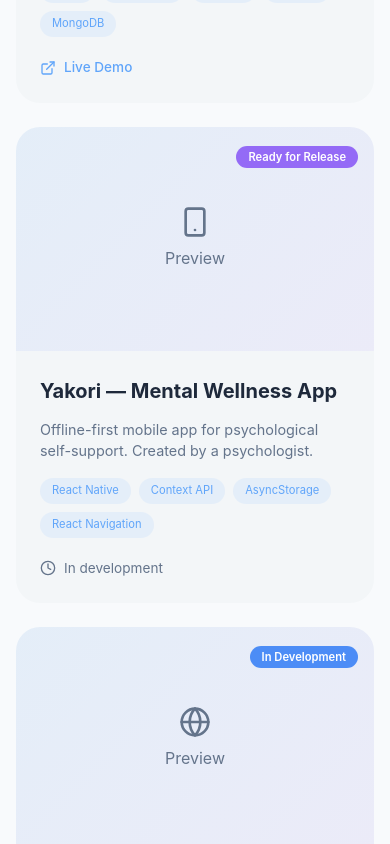
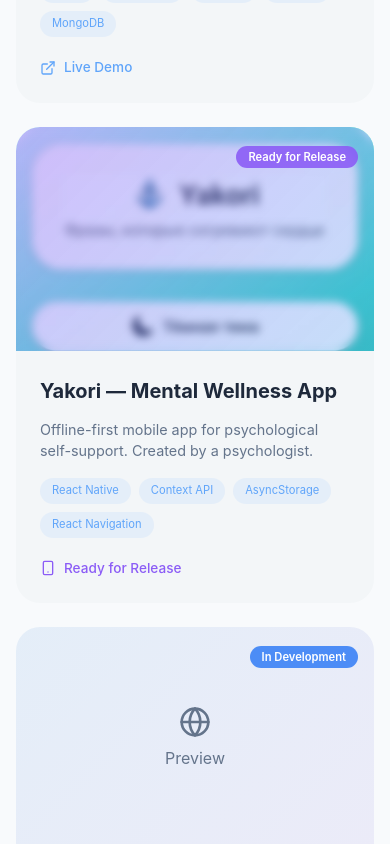
Before and after one commit to LenaYork/portfolio, a React (Vite) app: page / in a window 390 px wide. Shown: the part 3700-4544 px from the top of the page. Built offline with nearby package versions, Linux system fonts and the light colour scheme.

Commit message:
feat: add mobile app screenshot with hover reveal effect, highlight project status

```diff
--- a/src/components/Projects/ProjectCard/ProjectCard.scss
+++ b/src/components/Projects/ProjectCard/ProjectCard.scss
@@ -22,6 +22,24 @@
       transform: translateY(-4px);
       box-shadow: 0 20px 40px rgba(0, 0, 0, 0.1);
     }
+  }
+
+  &--ready &__image::after {
+    content: '';
+    position: absolute;
+    top: 0;
+    left: 0;
+    right: 0;
+    bottom: 0;
+    background: linear-gradient(135deg, rgba(139, 92, 246, 0.4), rgba(96, 165, 250, 0.3));
+    backdrop-filter: blur(4px);
+    transition: opacity 0.4s ease;
+    pointer-events: none;
+    z-index: 2;
+  }
+
+  &--ready:hover &__image::after {
+    opacity: 0;
   }
 
   &__image {
@@ -62,6 +80,7 @@
     position: absolute;
     top: 1rem;
     right: 1rem;
+    z-index: 9999;
   }
 
   &__status {
@@ -179,7 +198,20 @@
     align-items: center;
     gap: 0.5rem;
     font-size: 0.85rem;
+    font-weight: 500;
     color: $gray;
+
+    &--ready {
+      color: #8b5cf6;
+    }
+
+    &--coming {
+      color: #f59e0b;
+    }
+
+    &--dev {
+      color: #3b82f6;
+    }
   }
 
   &__coming-icon {
--- a/src/components/Projects/ProjectCard/ProjectCard.tsx
+++ b/src/components/Projects/ProjectCard/ProjectCard.tsx
@@ -33,9 +33,49 @@ const ProjectCard = ({ project, index }: ProjectCardProps) => {
     }
   };
 
+  const getStatusMessage = () => {
+    switch (project.status) {
+      case 'active':
+        return (
+          <a
+            href={project.demoUrl}
+            target="_blank"
+            rel="noopener noreferrer"
+            className="project-card__link project-card__link--demo"
+          >
+            <ExternalLink className="project-card__link-icon" />
+            Live Demo
+          </a>
+        );
+      case 'ready-for-release':
+        return (
+          <span className="project-card__coming-soon project-card__coming-soon--ready">
+            <Smartphone className="project-card__coming-icon" />
+            Ready for Release
+          </span>
+        );
+      case 'coming-soon':
+        return (
+          <span className="project-card__coming-soon project-card__coming-soon--coming">
+            <Clock className="project-card__coming-icon" />
+            Coming Soon
+          </span>
+        );
+      case 'in-development':
+        return (
+          <span className="project-card__coming-soon project-card__coming-soon--dev">
+            <Clock className="project-card__coming-icon" />
+            In Development
+          </span>
+        );
+      default:
+        return null;
+    }
+  };
+
   return (
     <motion.div
-      className="project-card"
+      className={`project-card ${project.status === 'ready-for-release' ? 'project-card--ready' : ''}`}
       initial={{ opacity: 0, y: 30 }}
       animate={{ opacity: 1, y: 0 }}
       transition={{ delay: index * 0.1, duration: 0.5 }}
@@ -73,17 +113,6 @@ const ProjectCard = ({ project, index }: ProjectCardProps) => {
 
           {/* Links */}
           <div className="project-card__links">
-            {project.demoUrl && project.status === 'active' && (
-              <a
-                href={project.demoUrl}
-                target="_blank"
-                rel="noopener noreferrer"
-                className="project-card__link project-card__link--demo"
-              >
-                <ExternalLink className="project-card__link-icon" />
-                Live Demo
-              </a>
-            )}
             {project.githubUrl && (
               <a
                 href={project.githubUrl}
@@ -95,12 +124,7 @@ const ProjectCard = ({ project, index }: ProjectCardProps) => {
                 Code
               </a>
             )}
-            {project.status !== 'active' && (
-              <span className="project-card__coming-soon">
-                <Clock className="project-card__coming-icon" />
-                {project.status === 'coming-soon' ? 'Coming soon' : 'In development'}
-              </span>
-            )}
+            {getStatusMessage()}
           </div>
         </div>
       </div>
--- a/src/data/projects.ts
+++ b/src/data/projects.ts
@@ -19,6 +19,7 @@ export const projects: Project[] = [
     longDescription: 'A React Native app for emotional balance and self-support. Works completely offline — your data never leaves your phone. All supportive phrases are always with you. Designed with psychological expertise.',
     techStack: ['React Native', 'Context API', 'AsyncStorage', 'React Navigation'],
     // googlePlayUrl будет добавлен позже
+    imageUrl: './images/projects/yakori-app.png',
     status: 'ready-for-release', type: 'mobile',
   },
   {
```
Also changed, not shown: public/images/projects/yakori-app.png (added).
